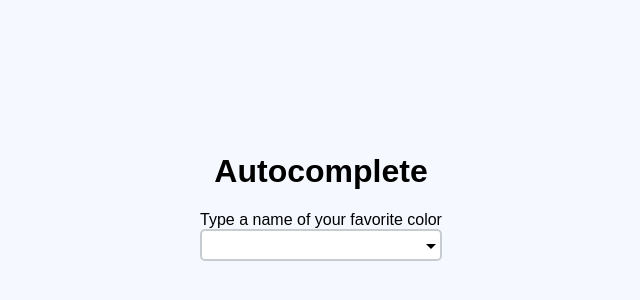
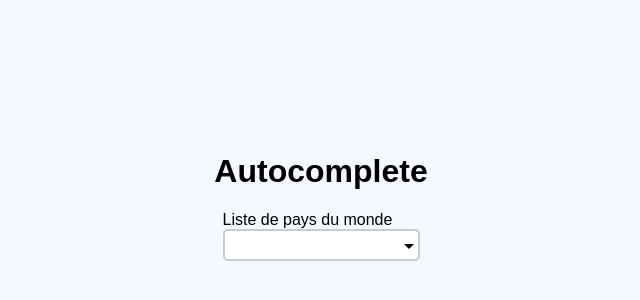
Before and after one commit to Moenes2503/Primeur, a website: page index.html in a window 1280 px wide. Shown: the part 212-512 px from the top of the page, without its empty margins (319-959 px from the left). Drawn offline with Linux system fonts and the light colour scheme.

Commit message:
Update index.html

```diff
--- a/index.html
+++ b/index.html
@@ -12,7 +12,7 @@
     <h1>Autocomplete</h1>
     <form>
       <label for="autocomplete-input" id="autocomplete-label"
-        >Type a name of your favorite color</label
+        >Liste de pays du monde</label
       >
       <div
         class="autocomplete__container"
```
